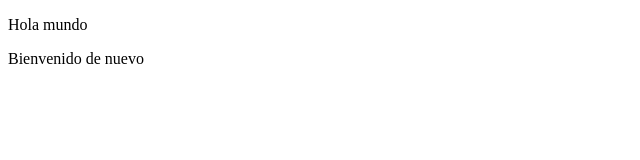
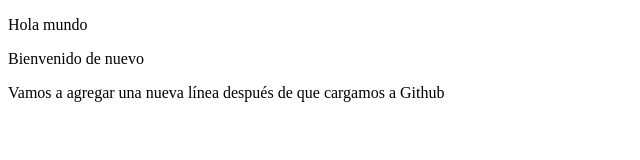
Before and after one commit to govestia/segundaRaiz, a plain HTML site: page index.html in a window 1280 px wide. Shown: the whole page, without its empty margins (0-640 px from the left). Drawn offline with Linux system fonts and the light colour scheme.

Commit message:
Actualización de tercera línea

```diff
--- a/index.html
+++ b/index.html
@@ -9,5 +9,6 @@
 <body>
     <p>Hola mundo</p>
     <p>Bienvenido de nuevo</p>
+    <p>Vamos a agregar una nueva línea después de que cargamos a Github</p>
 </body>
 </html>
```
